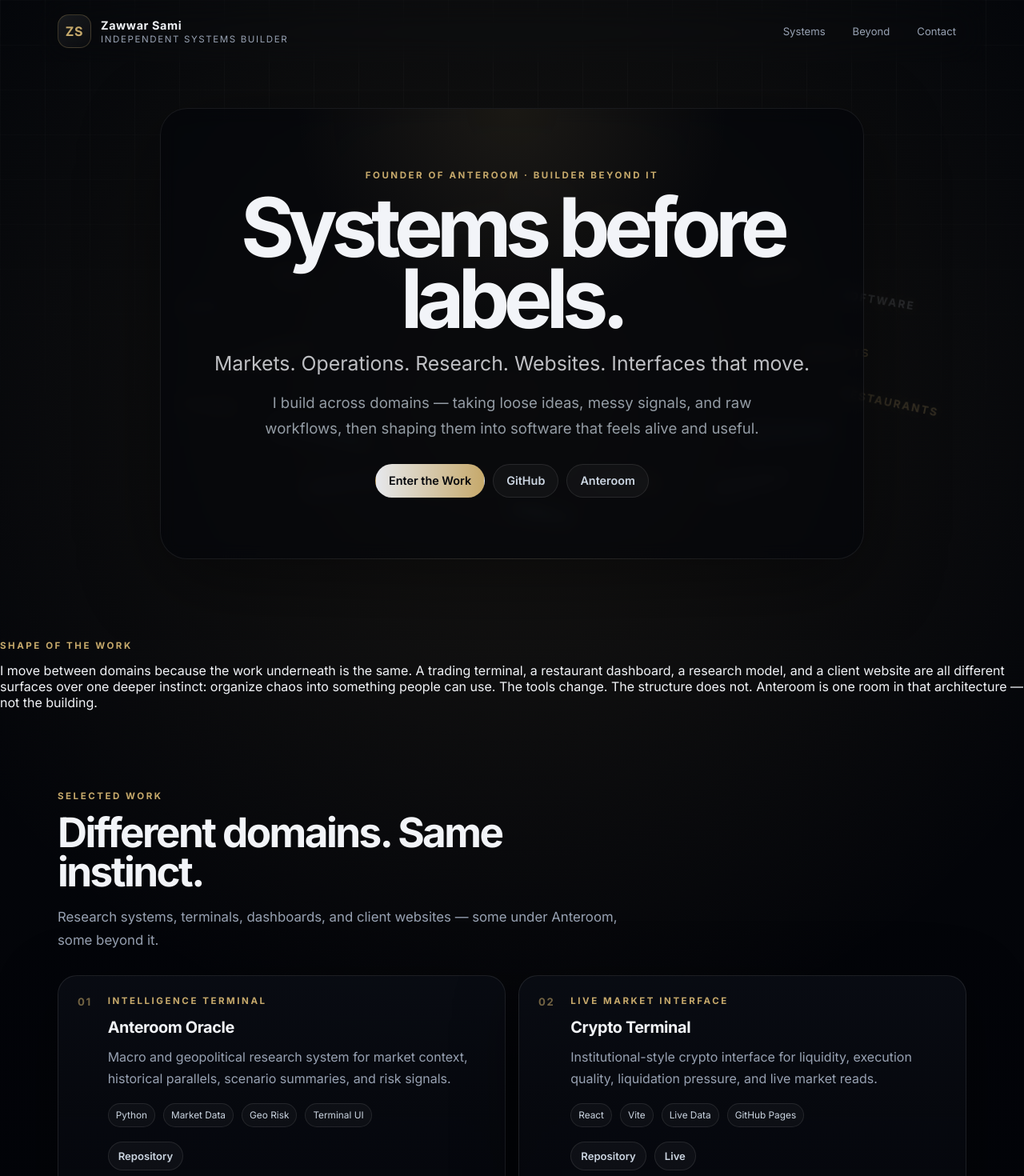
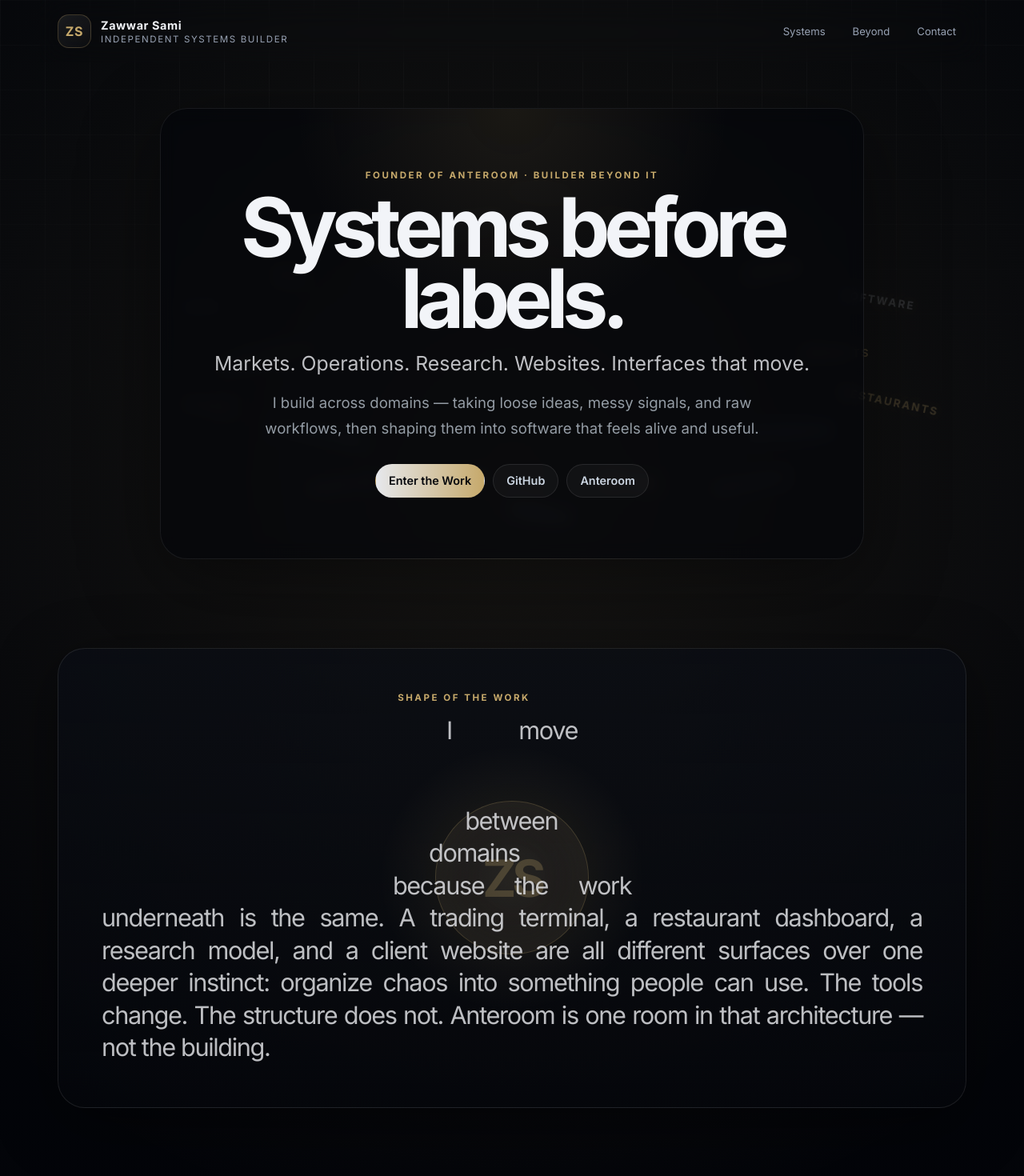
Before and after one commit to Zawwarsami16/Portfolio, a React (Vite) app: page / in a window 1280 px wide. Shown: the top 1470 px of the page at 80% size. Built offline with nearby package versions, Linux system fonts and the light colour scheme.

Commit message:
Add CSS Shapes exclusion styling

```diff
--- a/src/index.css
+++ b/src/index.css
@@ -1,7 +1,6 @@
 :root {
   --bg: #04060a;
   --panel: rgba(10, 13, 20, 0.86);
-  --panel-strong: rgba(14, 18, 28, 0.96);
   --line: rgba(234, 234, 234, 0.10);
   --line-strong: rgba(198, 169, 107, 0.25);
   --text: #f2f4f8;
@@ -10,7 +9,6 @@
   --gold: #c6a96b;
   --silver: #e6e8ec;
   --cyan: #9ad7ff;
-  --green: #9ee6b8;
   --shadow: 0 20px 80px rgba(0,0,0,.45);
   --radius: 24px;
   font-family: Inter, ui-sans-serif, system-ui, -apple-system, BlinkMacSystemFont, "Segoe UI", sans-serif;
@@ -55,164 +53,70 @@ button { font: inherit; }
 }
 .brand { display: flex; align-items: center; gap: 12px; }
 .brand-mark {
-  width: 42px;
-  height: 42px;
-  display: grid;
-  place-items: center;
-  border: 1px solid var(--line-strong);
-  border-radius: 14px;
-  color: var(--gold);
-  background: linear-gradient(145deg, rgba(255,255,255,.08), rgba(255,255,255,.02));
-  font-weight: 800;
-  letter-spacing: .05em;
+  width: 42px; height: 42px; display: grid; place-items: center;
+  border: 1px solid var(--line-strong); border-radius: 14px;
+  color: var(--gold); background: linear-gradient(145deg, rgba(255,255,255,.08), rgba(255,255,255,.02));
+  font-weight: 800; letter-spacing: .05em;
 }
 .brand strong { display: block; font-size: .9rem; letter-spacing: .04em; }
 .brand small { display: block; margin-top: 2px; color: var(--muted); font-size: .72rem; text-transform: uppercase; letter-spacing: .14em; }
 .nav-links { display: flex; gap: 8px; }
-.nav-links a {
-  padding: 9px 12px;
-  border: 1px solid transparent;
-  border-radius: 999px;
-  color: var(--muted);
-  font-size: .82rem;
+.nav-links a { padding: 9px 12px; border: 1px solid transparent; border-radius: 999px; color: var(--muted); font-size: .82rem; }
+.nav-links a:hover { color: var(--text); border-color: var(--line); background: rgba(255,255,255,.035); }
+.section-grid { max-width: 1180px; margin: 0 auto; padding: 84px 22px; display: grid; grid-template-columns: 1.18fr .82fr; gap: 34px; align-items: center; }
+.hero { min-height: calc(100vh - 78px); padding-top: 56px; }
+.hero-centered { position: relative; max-width: 1180px; margin: 0 auto; padding: 48px 22px 92px; display: grid; place-items: center; text-align: center; overflow: hidden; }
+.hero-core {
+  position: relative; z-index: 3; width: min(880px, 100%);
+  padding: clamp(34px, 6vw, 76px) clamp(18px, 4vw, 54px);
+  border: 1px solid rgba(234,234,234,.08); border-radius: 34px;
+  background: radial-gradient(circle at 50% 0%, rgba(198,169,107,.10), transparent 38%), rgba(4,6,10,.64);
+  box-shadow: 0 26px 100px rgba(0,0,0,.42); backdrop-filter: blur(10px);
 }
-.nav-links a:hover { color: var(--text); border-color: var(--line); background: rgba(255,255,255,.035); }
-.section-grid {
-  max-width: 1180px;
-  margin: 0 auto;
-  padding: 84px 22px;
-  display: grid;
-  grid-template-columns: 1.18fr .82fr;
-  gap: 34px;
-  align-items: center;
-}
-.hero {
-  min-height: calc(100vh - 78px);
-  padding-top: 56px;
-}
-.hero-centered {
-  position: relative;
-  max-width: 1180px;
-  margin: 0 auto;
-  padding: 48px 22px 92px;
-  display: grid;
-  place-items: center;
-  text-align: center;
-  overflow: hidden;
-}
-.hero-core {
-  position: relative;
-  z-index: 3;
-  width: min(880px, 100%);
-  padding: clamp(34px, 6vw, 76px) clamp(18px, 4vw, 54px);
-  border: 1px solid rgba(234,234,234,.08);
-  border-radius: 34px;
-  background: radial-gradient(circle at 50% 0%, rgba(198,169,107,.10), transparent 38%), rgba(4,6,10,.64);
-  box-shadow: 0 26px 100px rgba(0,0,0,.42);
-  backdrop-filter: blur(10px);
-}
-.living-field {
-  position: absolute;
-  inset: 0;
-  z-index: 1;
-  pointer-events: none;
-  overflow: hidden;
-}
+.living-field { position: absolute; inset: 0; z-index: 1; pointer-events: none; overflow: hidden; }
 .creature-word {
-  position: absolute;
-  display: inline-block;
-  white-space: nowrap;
-  transform-origin: center;
-  color: rgba(198,169,107,.30);
-  font-size: clamp(.72rem, 1.05vw, .95rem);
-  font-weight: 700;
-  letter-spacing: .16em;
-  text-transform: uppercase;
+  position: absolute; display: inline-block; white-space: nowrap; transform-origin: center;
+  color: rgba(198,169,107,.30); font-size: clamp(.72rem, 1.05vw, .95rem);
+  font-weight: 700; letter-spacing: .16em; text-transform: uppercase;
   text-shadow: 0 0 18px rgba(198,169,107,.12);
   transition: transform .18s ease-out, color .2s ease-out;
   animation: creatureFloat 4.8s ease-in-out infinite;
 }
 .creature-word:nth-child(3n) { color: rgba(154,215,255,.25); }
 .creature-word:nth-child(4n) { color: rgba(230,232,236,.18); }
-@keyframes creatureFloat {
-  0%, 100% { margin-top: 0; opacity: .46; }
-  50% { margin-top: -10px; opacity: .78; }
-}
-.eyebrow {
-  margin: 0 0 14px;
-  color: var(--gold);
-  text-transform: uppercase;
-  letter-spacing: .22em;
-  font-size: .72rem;
-  font-weight: 700;
-}
+@keyframes creatureFloat { 0%,100% { margin-top: 0; opacity: .46; } 50% { margin-top: -10px; opacity: .78; } }
+.eyebrow { margin: 0 0 14px; color: var(--gold); text-transform: uppercase; letter-spacing: .22em; font-size: .72rem; font-weight: 700; }
 h1, h2, h3, p { margin-top: 0; }
-h1 {
-  margin: 0 auto 20px;
-  font-size: clamp(3.2rem, 8vw, 7.4rem);
-  line-height: .86;
-  letter-spacing: -.075em;
-  max-width: 980px;
-}
-h2 {
-  margin-bottom: 18px;
-  font-size: clamp(2rem, 4vw, 4.1rem);
-  line-height: .96;
-  letter-spacing: -.05em;
-}
+h1 { margin: 0 auto 20px; font-size: clamp(3.2rem, 8vw, 7.4rem); line-height: .86; letter-spacing: -.075em; max-width: 980px; }
+h2 { margin-bottom: 18px; font-size: clamp(2rem, 4vw, 4.1rem); line-height: .96; letter-spacing: -.05em; }
 h3 { margin-bottom: 12px; font-size: 1.24rem; letter-spacing: -.02em; }
-.vision-line {
-  margin: 0 auto 14px;
-  color: rgba(230,232,236,.82);
-  font-size: clamp(1.05rem, 2vw, 1.55rem);
-  line-height: 1.45;
-}
-.lede {
-  max-width: 690px;
-  margin-left: auto;
-  margin-right: auto;
-  color: rgba(203,213,225,.72);
-  font-size: clamp(1rem, 1.45vw, 1.16rem);
-  line-height: 1.75;
-}
+.vision-line { margin: 0 auto 14px; color: rgba(230,232,236,.82); font-size: clamp(1.05rem, 2vw, 1.55rem); line-height: 1.45; }
+.lede { max-width: 690px; margin-left: auto; margin-right: auto; color: rgba(203,213,225,.72); font-size: clamp(1rem, 1.45vw, 1.16rem); line-height: 1.75; }
 .lede.compact { font-size: 1.04rem; }
 .hero-actions, .contact-links, .project-links, .stack-row { display: flex; flex-wrap: wrap; gap: 10px; }
 .hero-actions { margin-top: 28px; justify-content: center; }
-.button, .project-links a, .contact-links a {
-  display: inline-flex;
-  align-items: center;
-  justify-content: center;
-  min-height: 42px;
-  padding: 11px 16px;
-  border-radius: 999px;
-  border: 1px solid var(--line);
-  background: rgba(255,255,255,.035);
-  color: var(--soft);
-  font-weight: 600;
-  font-size: .9rem;
+.button, .project-links a, .contact-links a { display: inline-flex; align-items: center; justify-content: center; min-height: 42px; padding: 11px 16px; border-radius: 999px; border: 1px solid var(--line); background: rgba(255,255,255,.035); color: var(--soft); font-weight: 600; font-size: .9rem; }
+.button.primary, .contact-links a:first-child { color: #05070c; border-color: transparent; background: linear-gradient(90deg, var(--silver), var(--gold)); }
+.button:hover, .project-links a:hover, .contact-links a:hover { transform: translateY(-1px); border-color: var(--line-strong); color: var(--text); }
+.exclusion-section { max-width: 1180px; margin: 0 auto; padding: 10px 22px 82px; }
+.exclusion-wrap {
+  position: relative; min-height: 360px; padding: clamp(26px, 5vw, 54px);
+  border: 1px solid var(--line); border-radius: 34px;
+  background: radial-gradient(circle at 50% 50%, rgba(198,169,107,.13), transparent 26%), linear-gradient(180deg, rgba(10,13,20,.76), rgba(5,7,12,.58));
+  box-shadow: var(--shadow); overflow: hidden;
 }
-.button.primary, .contact-links a:first-child {
-  color: #05070c;
-  border-color: transparent;
-  background: linear-gradient(90deg, var(--silver), var(--gold));
+.exclusion-wrap::before {
+  content: "ZS"; position: absolute; left: 50%; top: 50%; transform: translate(-50%, -50%);
+  width: 190px; height: 190px; display: grid; place-items: center;
+  border: 1px solid rgba(198,169,107,.24); border-radius: 50%;
+  color: rgba(198,169,107,.26); font-size: 4rem; font-weight: 900; letter-spacing: -.08em;
+  background: rgba(255,255,255,.025); box-shadow: inset 0 0 60px rgba(198,169,107,.08);
 }
-.button:hover, .project-links a:hover, .contact-links a:hover { transform: translateY(-1px); border-color: var(--line-strong); color: var(--text); }
-.hero-panel, .project-card, .principle, .contact-section {
-  border: 1px solid var(--line);
-  background: linear-gradient(180deg, var(--panel), rgba(6,8,13,.72));
-  box-shadow: var(--shadow);
-  border-radius: var(--radius);
-}
-.hero-panel { padding: 26px; }
-.terminal-topline { display: flex; gap: 7px; margin-bottom: 24px; }
-.terminal-topline span { width: 9px; height: 9px; border-radius: 999px; background: var(--line-strong); }
-.panel-label { color: var(--muted); text-transform: uppercase; letter-spacing: .18em; font-size: .7rem; }
-.hero-panel h2 { font-size: 2.35rem; }
-.hero-panel p { color: var(--muted); line-height: 1.7; }
-.stat-grid { margin-top: 22px; display: grid; grid-template-columns: 1fr 1fr; gap: 10px; }
-.stat { padding: 14px; border-radius: 16px; border: 1px solid var(--line); background: rgba(255,255,255,.03); }
-.stat span { display: block; color: var(--muted); font-size: .72rem; text-transform: uppercase; letter-spacing: .12em; }
-.stat strong { display: block; margin-top: 7px; color: var(--silver); }
+.shape-left, .shape-right { width: 48%; height: 230px; }
+.shape-left { float: left; shape-outside: polygon(0 0, 72% 0, 98% 50%, 72% 100%, 0 100%); clip-path: polygon(0 0, 72% 0, 98% 50%, 72% 100%, 0 100%); }
+.shape-right { float: right; shape-outside: polygon(28% 0, 100% 0, 100% 100%, 28% 100%, 2% 50%); clip-path: polygon(28% 0, 100% 0, 100% 100%, 28% 100%, 2% 50%); }
+.exclusion-copy { position: relative; z-index: 2; margin: 0 auto; color: rgba(230,232,236,.82); font-size: clamp(1.25rem, 2.4vw, 2.05rem); line-height: 1.32; letter-spacing: -.045em; text-align: justify; }
+.hero-panel, .project-card, .principle, .contact-section { border: 1px solid var(--line); background: linear-gradient(180deg, var(--panel), rgba(6,8,13,.72)); box-shadow: var(--shadow); border-radius: var(--radius); }
 .systems-section, .contact-section { max-width: 1180px; margin: 0 auto; padding: 84px 22px; }
 .section-heading { max-width: 740px; margin-bottom: 30px; }
 .section-heading p:last-child { color: var(--muted); line-height: 1.7; font-size: 1.05rem; }
@@ -225,7 +129,7 @@ h3 { margin-bottom: 12px; font-size: 1.24rem; letter-spacing: -.02em; }
 .stack-row { margin: 18px 0; }
 .project-links { margin-top: auto; }
 .project-links a { min-height: 36px; padding: 8px 12px; font-size: .82rem; }
-.studio-section { align-items: start; }
+.beyond-section { max-width: 1180px; margin: 0 auto; padding: 84px 22px; display: grid; grid-template-columns: 1fr 1fr; gap: 28px; align-items: start; }
 .principles { display: grid; gap: 12px; }
 .principle { display: grid; grid-template-columns: 52px 1fr; gap: 14px; padding: 18px; }
 .principle span { color: var(--gold); font-size: .8rem; font-weight: 800; letter-spacing: .12em; }
@@ -234,21 +138,5 @@ h3 { margin-bottom: 12px; font-size: 1.24rem; letter-spacing: -.02em; }
 .contact-section h2 { max-width: 800px; margin: 0 auto 22px; }
 .contact-links { justify-content: center; }
 footer { max-width: 1180px; margin: 0 auto; padding: 28px 22px 44px; display: flex; justify-content: space-between; gap: 18px; color: var(--muted); border-top: 1px solid var(--line); font-size: .82rem; }
-@media (max-width: 900px) {
-  .section-grid, .project-grid { grid-template-columns: 1fr; }
-  .hero { min-height: auto; }
-  .hero-centered { min-height: calc(100vh - 82px); }
-  h1 { font-size: clamp(2.7rem, 13vw, 4.8rem); }
-  .nav { position: relative; }
-  .nav-links { display: none; }
-  .project-card { min-height: auto; }
-}
-@media (max-width: 560px) {
-  .brand-mark { width: 38px; height: 38px; }
-  .section-grid, .systems-section, .contact-section { padding-left: 16px; padding-right: 16px; }
-  .stat-grid { grid-template-columns: 1fr; }
-  .project-card { flex-direction: column; padding: 20px; }
-  .contact-section { padding-top: 34px; padding-bottom: 34px; }
-  footer { flex-direction: column; }
-  .creature-word { opacity: .42; font-size: .64rem; }
-}
+@media (max-width: 900px) { .section-grid, .project-grid, .beyond-section { grid-template-columns: 1fr; } .hero { min-height: auto; } .hero-centered { min-height: calc(100vh - 82px); } h1 { font-size: clamp(2.7rem, 13vw, 4.8rem); } .nav { position: relative; } .nav-links { display: none; } .project-card { min-height: auto; } .exclusion-wrap::before { opacity: .28; } .shape-left, .shape-right { display: none; } .exclusion-copy { text-align: left; font-size: 1.25rem; } }
+@media (max-width: 560px) { .brand-mark { width: 38px; height: 38px; } .section-grid, .systems-section, .contact-section, .exclusion-section, .beyond-section { padding-left: 16px; padding-right: 16px; } .project-card { flex-direction: column; padding: 20px; } .contact-section { padding-top: 34px; padding-bottom: 34px; } footer { flex-direction: column; } .creature-word { opacity: .42; font-size: .64rem; } }
```
